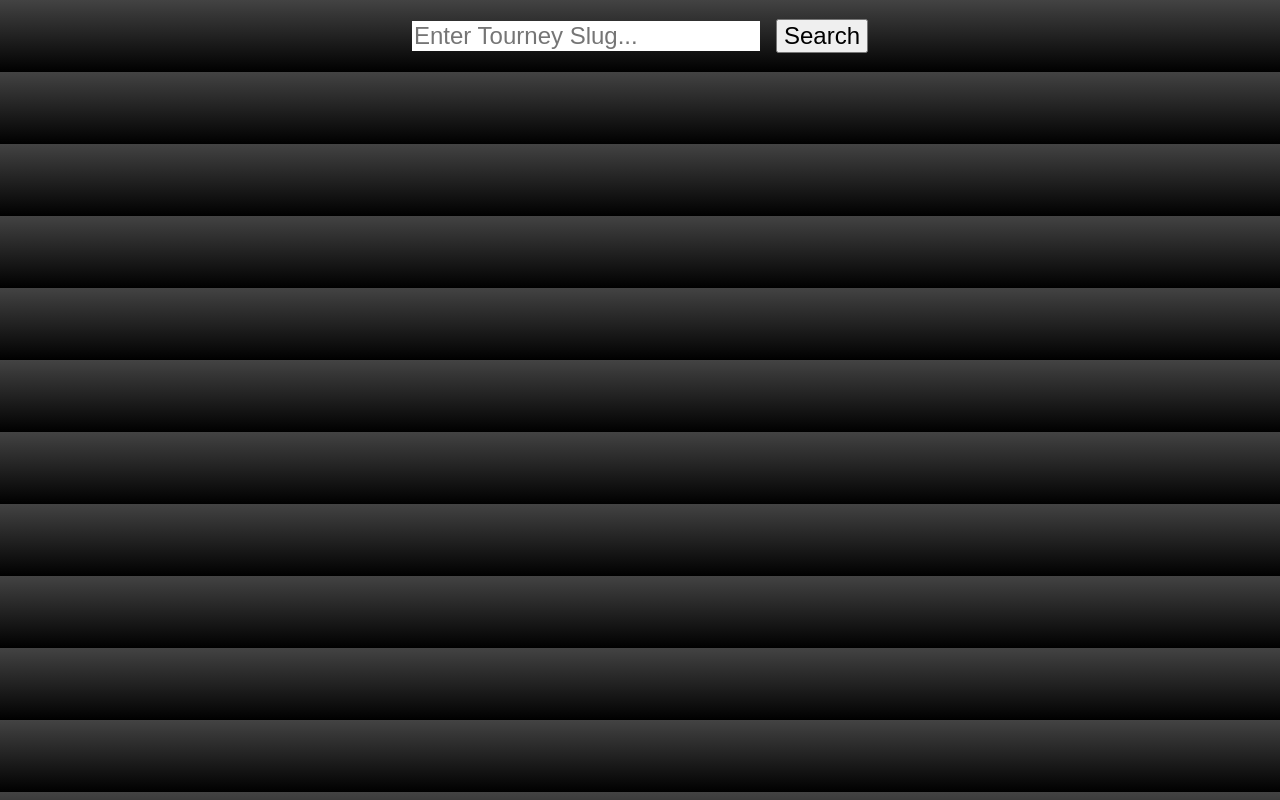
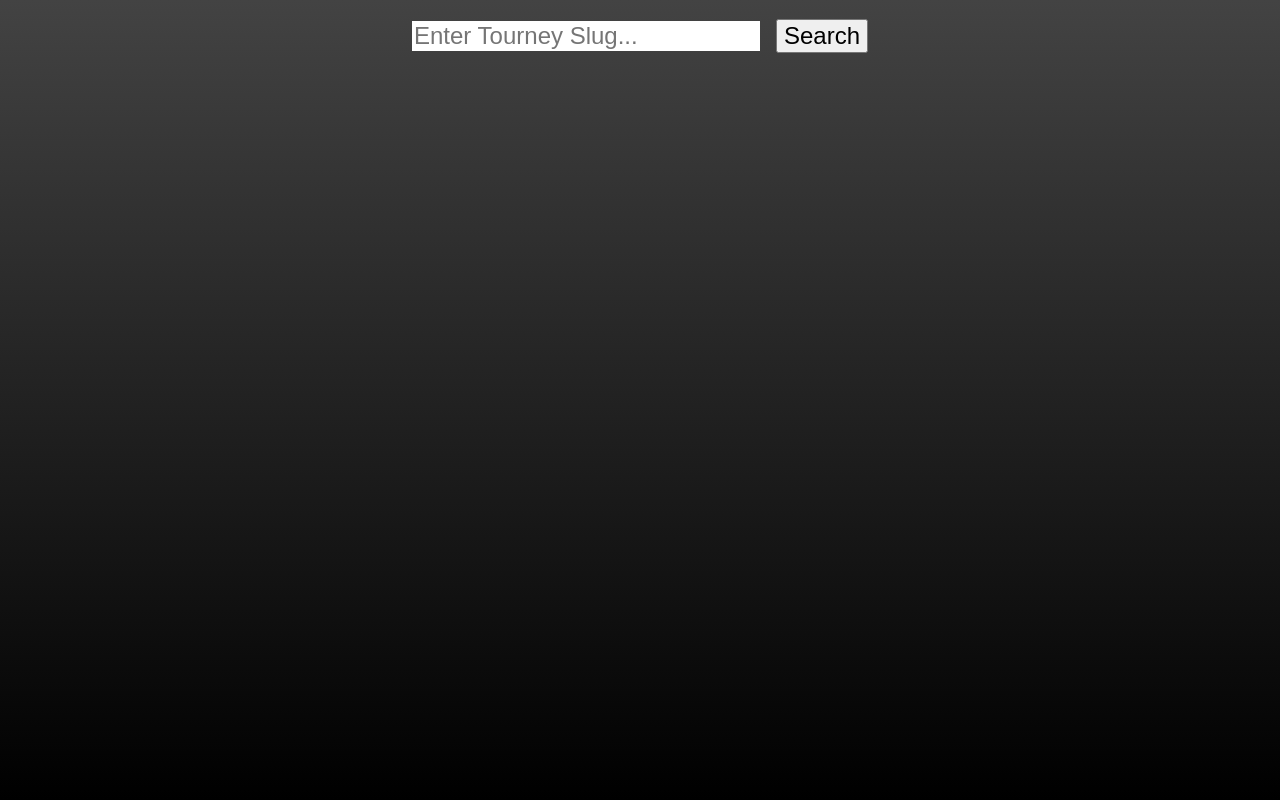
Before and after one commit to AsidyxTheHacker/startgg-image-scraper, a website: page index.html in a window 1280 px wide. Drawn offline with Linux system fonts and the light colour scheme; no server answers.

Commit message:
fixed background gradient

```diff
--- a/style.css
+++ b/style.css
@@ -1,6 +1,9 @@
 body {
     margin: 0;
-    background: linear-gradient(rgb(67, 67, 67), black)
+    background: linear-gradient(rgb(67, 67, 67), black);
+    background-repeat: no-repeat;
+    background-size: cover;
+    background-attachment: fixed;
 }
 
 #container {
```
